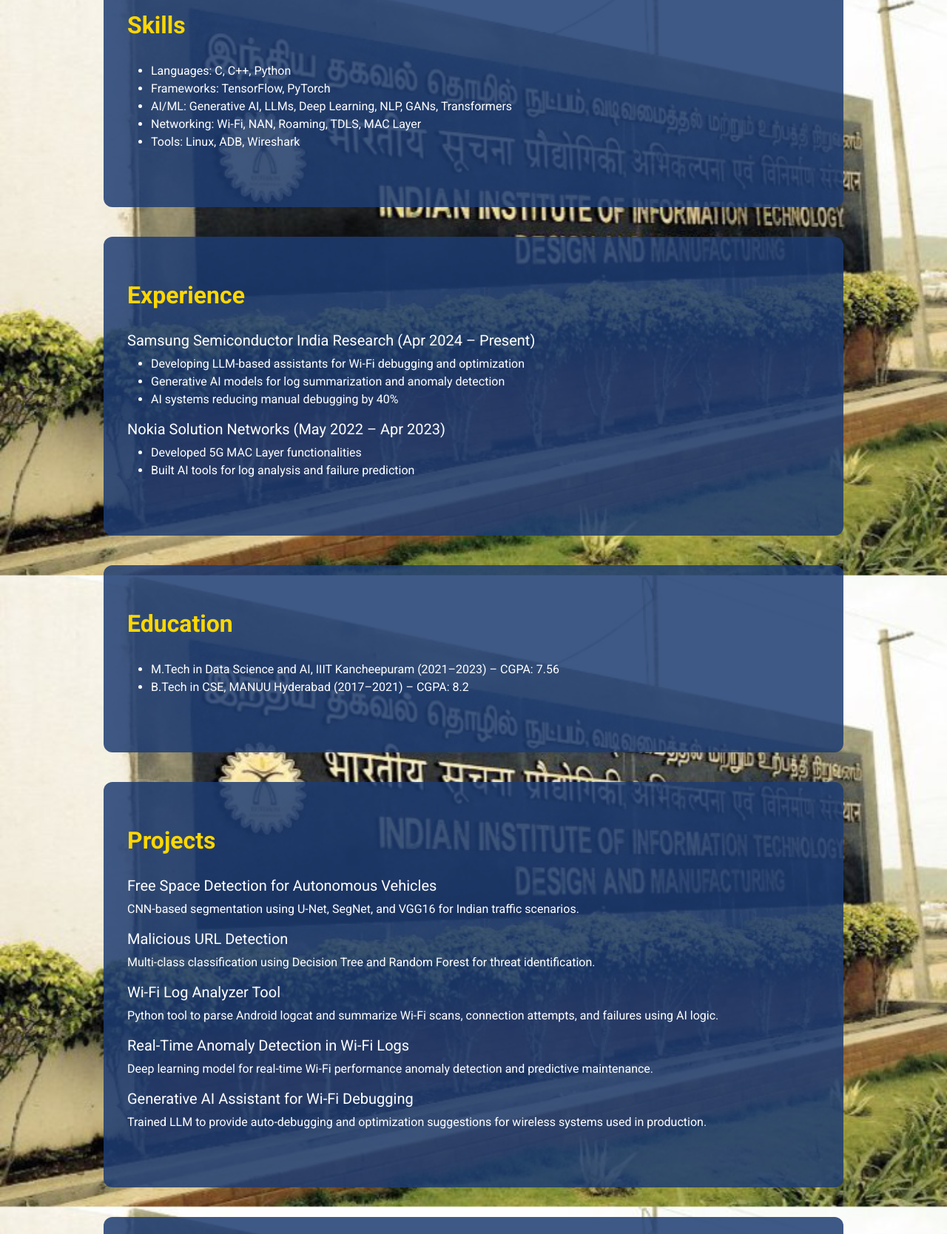
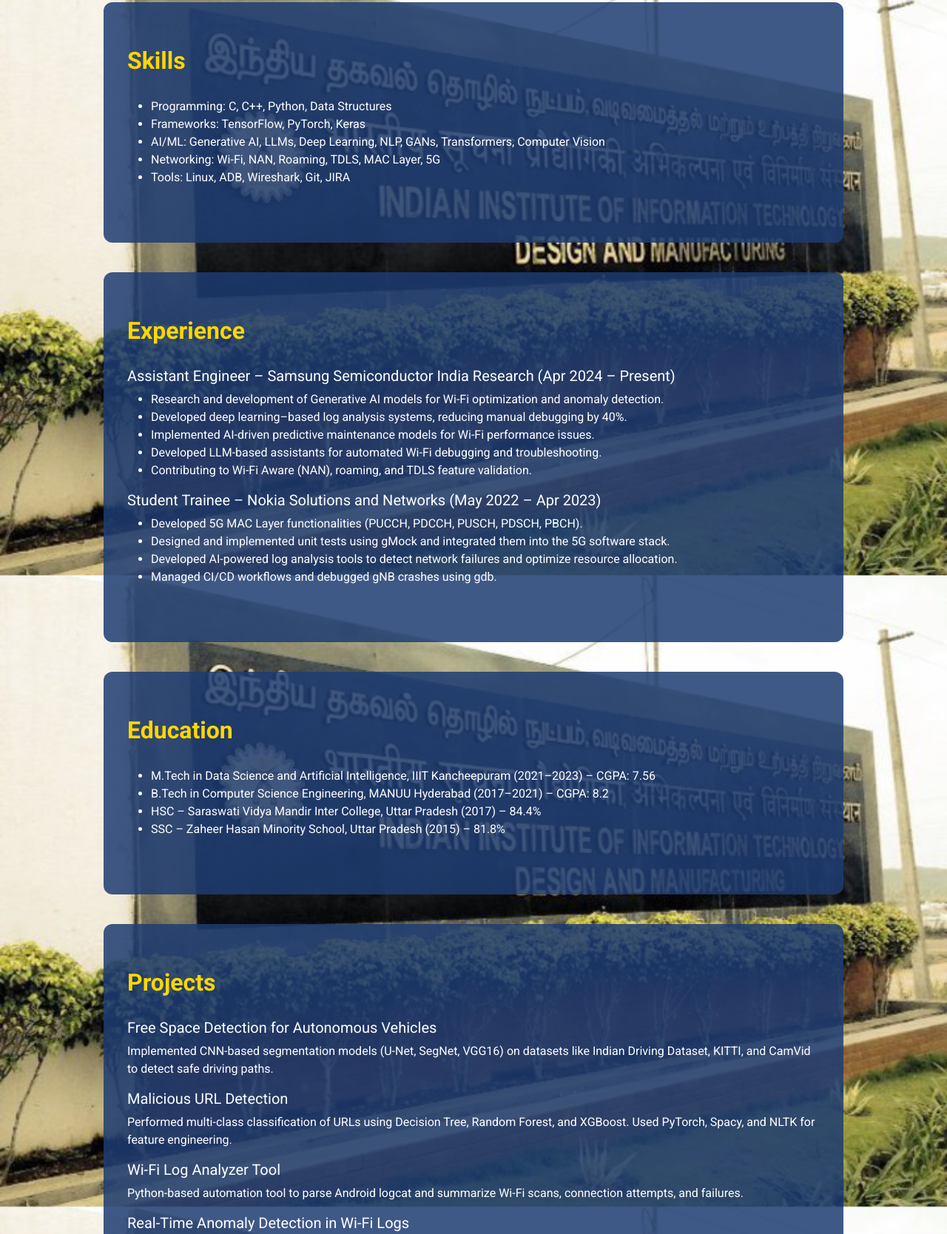
Before and after one commit to haseebkhan02/haseebkhan02.github.io, a plain HTML site: page index.html in a window 1280 px wide. Shown: the part 929-2597 px from the top of the page at 74% size. Drawn offline with nearby package versions, Linux system fonts and the light colour scheme.

Commit message:
Update index.html

```diff
--- a/index.html
+++ b/index.html
@@ -33,13 +33,12 @@
     }
 
     .section {
-  background: rgba(30, 60, 114, 0.85); /* Deep blue with opacity */
+      background: rgba(30, 60, 114, 0.85);
       padding: 60px 20px;
       margin: 40px auto;
       border-radius: 12px;
       max-width: 1000px;
     }
-
 
     h2 {
       color: #ffd700;
@@ -67,7 +66,7 @@
   <header class="hero" data-aos="fade-in">
     <img src="Haseeb_khan_1.jpg" alt="Haseeb Khan">
     <h1>Haseeb Khan</h1>
-    <p class="lead">Software Engineer | Generative AI | Wi-Fi Optimization</p>
+    <p class="lead">Software Engineer | Generative AI | Wi-Fi Optimization | Embedded Systems</p>
     <p><a href="mailto:haseebkhan8099@gmail.com">haseebkhan8099@gmail.com</a></p>
     <p>
       <a href="https://www.linkedin.com/in/haseebkhan02/">LinkedIn</a> |
@@ -79,7 +78,7 @@
   <section class="section" data-aos="fade-up">
     <div class="container">
       <h2>About Me</h2>
-      <p>I’m a Software Engineer at Samsung Semiconductor India Research with deep expertise in Generative AI, Deep Learning, and Wireless Networks. I specialize in automating Wi-Fi debugging, real-time log analysis, and AI-powered predictive maintenance.</p>
+      <p>I am a Software Engineer with 2+ years of experience at Samsung and Nokia. My expertise spans Generative AI, Wi-Fi optimization, log analysis, and embedded systems. At Samsung, I work on Generative AI models for Wi-Fi anomaly detection, predictive maintenance, and automated debugging systems. At Nokia, I contributed to 5G MAC Layer development and AI-driven log analysis. I am passionate about research-driven product development combining AI and wireless networking.</p>
     </div>
   </section>
 
@@ -87,11 +86,11 @@
     <div class="container">
       <h2>Skills</h2>
       <ul>
-        <li>Languages: C, C++, Python</li>
-        <li>Frameworks: TensorFlow, PyTorch</li>
-        <li>AI/ML: Generative AI, LLMs, Deep Learning, NLP, GANs, Transformers</li>
-        <li>Networking: Wi-Fi, NAN, Roaming, TDLS, MAC Layer</li>
-        <li>Tools: Linux, ADB, Wireshark</li>
+        <li>Programming: C, C++, Python, Data Structures</li>
+        <li>Frameworks: TensorFlow, PyTorch, Keras</li>
+        <li>AI/ML: Generative AI, LLMs, Deep Learning, NLP, GANs, Transformers, Computer Vision</li>
+        <li>Networking: Wi-Fi, NAN, Roaming, TDLS, MAC Layer, 5G</li>
+        <li>Tools: Linux, ADB, Wireshark, Git, JIRA</li>
       </ul>
     </div>
   </section>
@@ -99,16 +98,20 @@
   <section class="section" data-aos="fade-up">
     <div class="container">
       <h2>Experience</h2>
-      <h5>Samsung Semiconductor India Research (Apr 2024 – Present)</h5>
+      <h5>Assistant Engineer – Samsung Semiconductor India Research (Apr 2024 – Present)</h5>
       <ul>
-        <li>Developing LLM-based assistants for Wi-Fi debugging and optimization</li>
-        <li>Generative AI models for log summarization and anomaly detection</li>
-        <li>AI systems reducing manual debugging by 40%</li>
+        <li>Research and development of Generative AI models for Wi-Fi optimization and anomaly detection.</li>
+        <li>Developed deep learning–based log analysis systems, reducing manual debugging by 40%.</li>
+        <li>Implemented AI-driven predictive maintenance models for Wi-Fi performance issues.</li>
+        <li>Developed LLM-based assistants for automated Wi-Fi debugging and troubleshooting.</li>
+        <li>Contributing to Wi-Fi Aware (NAN), roaming, and TDLS feature validation.</li>
       </ul>
-      <h5>Nokia Solution Networks (May 2022 – Apr 2023)</h5>
+      <h5>Student Trainee – Nokia Solutions and Networks (May 2022 – Apr 2023)</h5>
       <ul>
-        <li>Developed 5G MAC Layer functionalities</li>
-        <li>Built AI tools for log analysis and failure prediction</li>
+        <li>Developed 5G MAC Layer functionalities (PUCCH, PDCCH, PUSCH, PDSCH, PBCH).</li>
+        <li>Designed and implemented unit tests using gMock and integrated them into the 5G software stack.</li>
+        <li>Developed AI-powered log analysis tools to detect network failures and optimize resource allocation.</li>
+        <li>Managed CI/CD workflows and debugged gNB crashes using gdb.</li>
       </ul>
     </div>
   </section>
@@ -117,8 +120,10 @@
     <div class="container">
       <h2>Education</h2>
       <ul>
-        <li>M.Tech in Data Science and AI, IIIT Kancheepuram (2021–2023) – CGPA: 7.56</li>
-        <li>B.Tech in CSE, MANUU Hyderabad (2017–2021) – CGPA: 8.2</li>
+        <li>M.Tech in Data Science and Artificial Intelligence, IIIT Kancheepuram (2021–2023) – CGPA: 7.56</li>
+        <li>B.Tech in Computer Science Engineering, MANUU Hyderabad (2017–2021) – CGPA: 8.2</li>
+        <li>HSC – Saraswati Vidya Mandir Inter College, Uttar Pradesh (2017) – 84.4%</li>
+        <li>SSC – Zaheer Hasan Minority School, Uttar Pradesh (2015) – 81.8%</li>
       </ul>
     </div>
   </section>
@@ -127,25 +132,25 @@
     <div class="container">
       <h2>Projects</h2>
       <h5>Free Space Detection for Autonomous Vehicles</h5>
-      <p>CNN-based segmentation using U-Net, SegNet, and VGG16 for Indian traffic scenarios.</p>
+      <p>Implemented CNN-based segmentation models (U-Net, SegNet, VGG16) on datasets like Indian Driving Dataset, KITTI, and CamVid to detect safe driving paths.</p>
 
       <h5>Malicious URL Detection</h5>
-      <p>Multi-class classification using Decision Tree and Random Forest for threat identification.</p>
+      <p>Performed multi-class classification of URLs using Decision Tree, Random Forest, and XGBoost. Used PyTorch, Spacy, and NLTK for feature engineering.</p>
 
       <h5>Wi-Fi Log Analyzer Tool</h5>
-      <p>Python tool to parse Android logcat and summarize Wi-Fi scans, connection attempts, and failures using AI logic.</p>
+      <p>Python-based automation tool to parse Android logcat and summarize Wi-Fi scans, connection attempts, and failures.</p>
 
       <h5>Real-Time Anomaly Detection in Wi-Fi Logs</h5>
-      <p>Deep learning model for real-time Wi-Fi performance anomaly detection and predictive maintenance.</p>
+      <p>Built deep learning models for real-time anomaly detection in Wi-Fi performance and predictive maintenance.</p>
 
       <h5>Generative AI Assistant for Wi-Fi Debugging</h5>
-      <p>Trained LLM to provide auto-debugging and optimization suggestions for wireless systems used in production.</p>
+      <p>Developed LLM-based assistant to automate Wi-Fi debugging and provide optimization suggestions.</p>
     </div>
   </section>
 
   <section class="section" data-aos="fade-up">
     <div class="container">
-      <h2>Publication</h2>
+      <h2>Publications</h2>
       <p>
         Haseeb Khan, & Padhy, R. P. (2023). Free space detection for Autonomous Vehicles in Indian scenarios.
         <a href="https://link.springer.com/chapter/10.1007/978-3-031-58535-7_35" target="_blank">Springer CCIS Series</a>
@@ -154,22 +159,30 @@
         Haseeb Khan. (2024). Transformer Networks and Autoencoders in Biomedical Imaging.
         <a href="https://www.sciencedirect.com/science/article/abs/pii/B9780443275746000205" target="_blank">ScienceDirect</a>
       </p>
-
       <p>
         Haseeb Khan. (2024). Deep Generative Models in Utilitarian Applications of Genomics.
         <a href="https://www.sciencedirect.com/science/article/abs/pii/B9780443275234000020" target="_blank">ScienceDirect</a>
       </p>
-
       <p>
         Haseeb Khan. (2024). Applications of Generative Models for Genomic Image Analysis.
         <a href="https://www.sciencedirect.com/science/article/abs/pii/B9780443275234000081" target="_blank">ScienceDirect</a>
       </p>
-
       <p>
         Haseeb Khan. (2024). Introduction to Deep Learning for Genomics.
         <a href="http://sciencedirect.com/science/article/abs/pii/B9780443275234000044" target="_blank">ScienceDirect</a>
       </p>
+    </div>
+  </section>
 
+  <section class="section" data-aos="fade-up">
+    <div class="container">
+      <h2>Certifications & Achievements</h2>
+      <ul>
+        <li>GATE (CSE) AIR 4700 – Qualified Graduate Aptitude Test in Engineering (2021)</li>
+        <li>Machine Learning – IIT Madras (NPTEL)</li>
+        <li>Reinforcement Learning – IIT Madras (NPTEL)</li>
+        <li>Complete Machine Learning & Data Science Program – GeeksforGeeks</li>
+      </ul>
     </div>
   </section>
 
```
Lines whose indentation alone changed are shown as unchanged.
